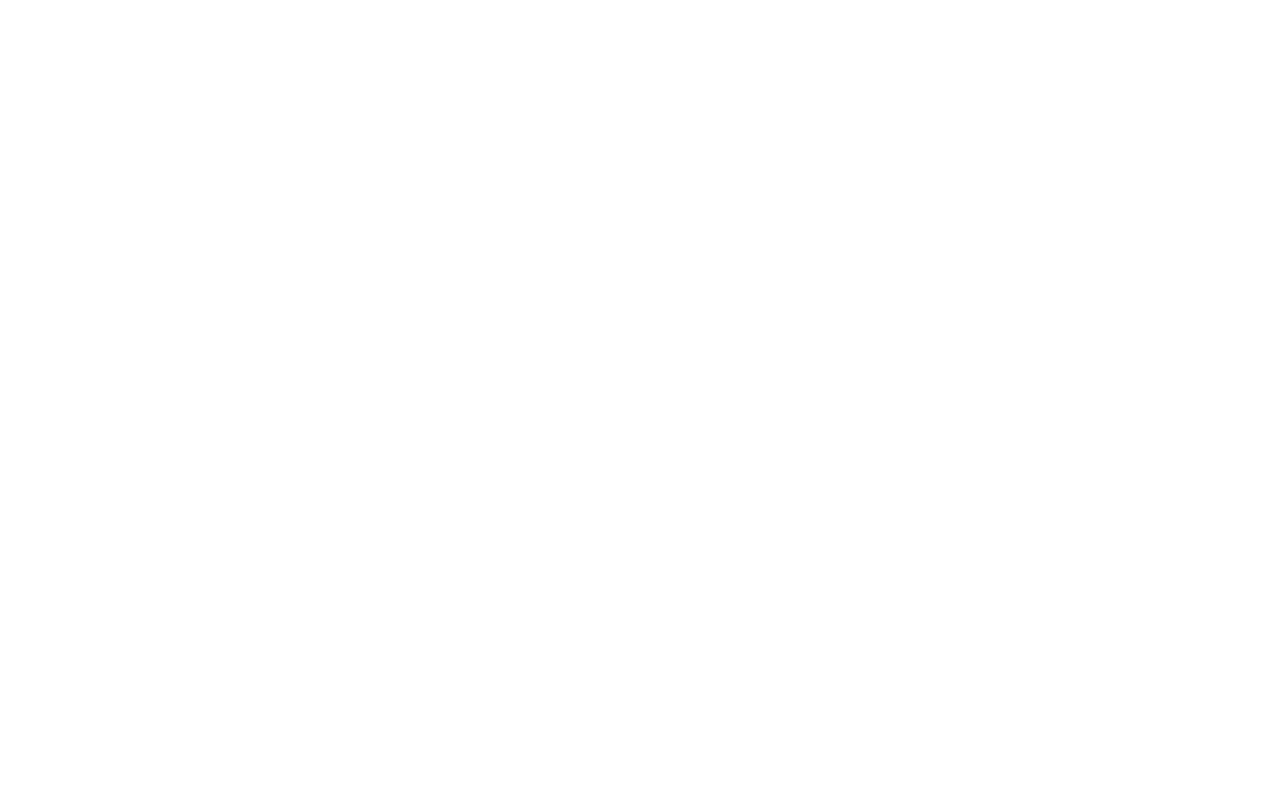
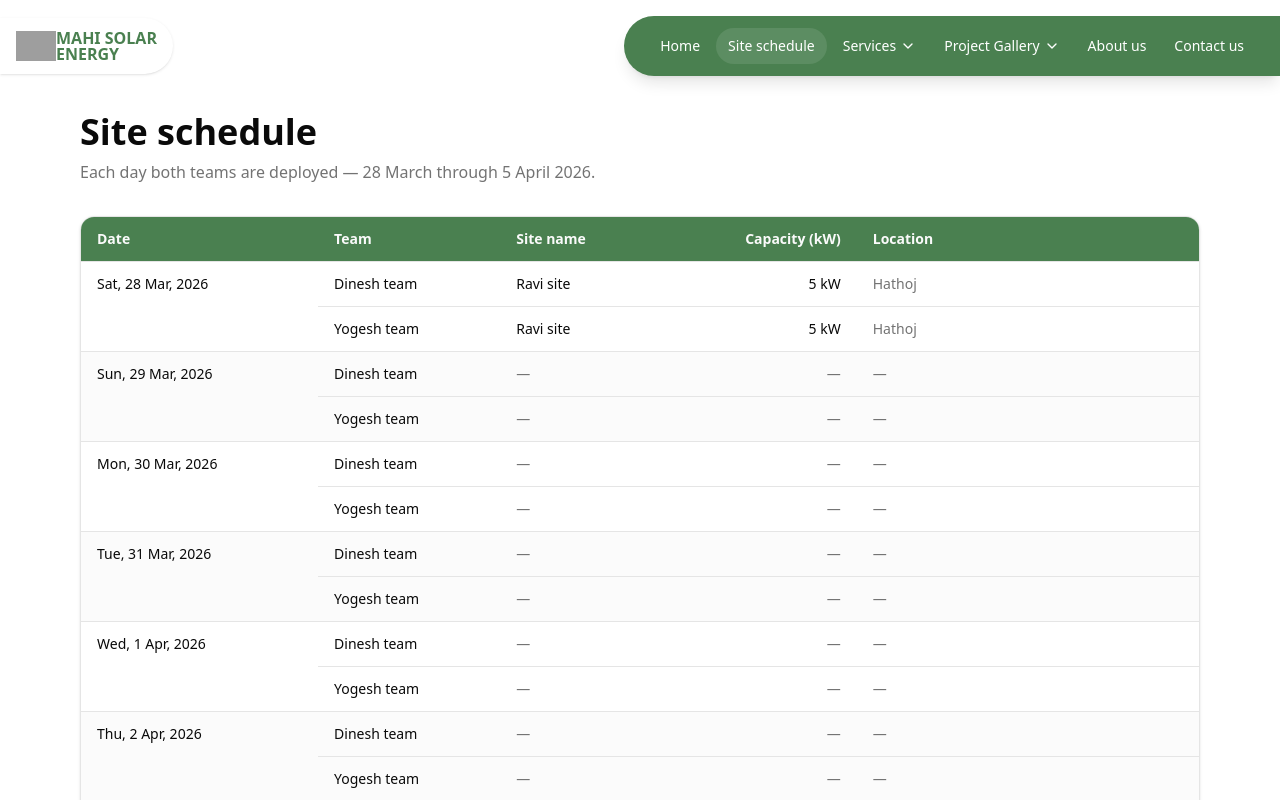
Before and after one commit to naren4488/mahisolarenergy, a React (Vite) app: page /schedule in a window 1280 px wide. Before the commit this address had no page. Shown: the top 800 px of the page. Built offline with nearby package versions, Linux system fonts and the light colour scheme; grey boxes are pictures that could not be loaded.

Commit message:
site schedule feature

```diff
--- a/src/App.tsx
+++ b/src/App.tsx
@@ -2,6 +2,7 @@
 import { RootLayout } from "@/layouts/RootLayout";
 import { HomePage } from "@/pages/HomePage";
 import { SimplePage } from "@/pages/SimplePage";
+import { SiteSchedulePage } from "@/pages/SiteSchedulePage";
 
 export function App() {
   return (
@@ -20,6 +21,7 @@
             }
           />
           <Route path="projects" element={<SimplePage title="Project gallery" />} />
+          <Route path="schedule" element={<SiteSchedulePage />} />
           <Route path="contact" element={<SimplePage title="Contact us" />} />
           <Route path="terms" element={<SimplePage title="Terms and conditions" />} />
           <Route path="privacy" element={<SimplePage title="Privacy policy" />} />
--- a/src/components/layout/Navigation.tsx
+++ b/src/components/layout/Navigation.tsx
@@ -4,6 +4,7 @@
 
 const navLinks = [
   { href: "/", label: "Home" },
+  { href: "/schedule", label: "Site schedule" },
   { href: "/services", label: "Services", hasDropdown: true },
   { href: "/projects", label: "Project Gallery", hasDropdown: true },
   { href: "/about", label: "About us" },
--- /dev/null
+++ b/src/data/team-site-schedule.json
@@ -0,0 +1,155 @@
+[
+  {
+    "date": "2026-03-28",
+    "teams": [
+      {
+        "teamName": "Dinesh team",
+        "siteName": "Ravi site",
+        "siteCapacityKw": 5,
+        "siteLocationAddress": "Hathoj"
+      },
+      {
+        "teamName": "Yogesh team",
+        "siteName": "Ravi site",
+        "siteCapacityKw": 5,
+        "siteLocationAddress": "Hathoj"
+      }
+    ]
+  },
+  {
+    "date": "2026-03-29",
+    "teams": [
+      {
+        "teamName": "Dinesh team",
+        "siteName": "",
+        "siteCapacityKw": null,
+        "siteLocationAddress": ""
+      },
+      {
+        "teamName": "Yogesh team",
+        "siteName": "",
+        "siteCapacityKw": null,
+        "siteLocationAddress": ""
+      }
+    ]
+  },
+  {
+    "date": "2026-03-30",
+    "teams": [
+      {
+        "teamName": "Dinesh team",
+        "siteName": "",
+        "siteCapacityKw": null,
+        "siteLocationAddress": ""
+      },
+      {
+        "teamName": "Yogesh team",
+        "siteName": "",
+        "siteCapacityKw": null,
+        "siteLocationAddress": ""
+      }
+    ]
+  },
+  {
+    "date": "2026-03-31",
+    "teams": [
+      {
+        "teamName": "Dinesh team",
+        "siteName": "",
+        "siteCapacityKw": null,
+        "siteLocationAddress": ""
+      },
+      {
+        "teamName": "Yogesh team",
+        "siteName": "",
+        "siteCapacityKw": null,
+        "siteLocationAddress": ""
+      }
+    ]
+  },
+  {
+    "date": "2026-04-01",
+    "teams": [
+      {
+        "teamName": "Dinesh team",
+        "siteName": "",
+        "siteCapacityKw": null,
+        "siteLocationAddress": ""
+      },
+      {
+        "teamName": "Yogesh team",
+        "siteName": "",
+        "siteCapacityKw": null,
+        "siteLocationAddress": ""
+      }
+    ]
+  },
+  {
+    "date": "2026-04-02",
+    "teams": [
+      {
+        "teamName": "Dinesh team",
+        "siteName": "",
+        "siteCapacityKw": null,
+        "siteLocationAddress": ""
+      },
+      {
+        "teamName": "Yogesh team",
+        "siteName": "",
+        "siteCapacityKw": null,
+        "siteLocationAddress": ""
+      }
+    ]
+  },
+  {
+    "date": "2026-04-03",
+    "teams": [
+      {
+        "teamName": "Dinesh team",
+        "siteName": "",
+        "siteCapacityKw": null,
+        "siteLocationAddress": ""
+      },
+      {
+        "teamName": "Yogesh team",
+        "siteName": "",
+        "siteCapacityKw": null,
+        "siteLocationAddress": ""
+      }
+    ]
+  },
+  {
+    "date": "2026-04-04",
+    "teams": [
+      {
+        "teamName": "Dinesh team",
+        "siteName": "",
+        "siteCapacityKw": null,
+        "siteLocationAddress": ""
+      },
+      {
+        "teamName": "Yogesh team",
+        "siteName": "",
+        "siteCapacityKw": null,
+        "siteLocationAddress": ""
+      }
+    ]
+  },
+  {
+    "date": "2026-04-05",
+    "teams": [
+      {
+        "teamName": "Dinesh team",
+        "siteName": "",
+        "siteCapacityKw": null,
+        "siteLocationAddress": ""
+      },
+      {
+        "teamName": "Yogesh team",
+        "siteName": "",
+        "siteCapacityKw": null,
+        "siteLocationAddress": ""
+      }
+    ]
+  }
+]
--- /dev/null
+++ b/src/pages/SiteSchedulePage.tsx
@@ -0,0 +1,118 @@
+import { useEffect, useMemo } from "react";
+import { Footer } from "@/components/layout/Footer";
+import scheduleData from "@/data/team-site-schedule.json";
+
+type TeamAssignment = {
+  teamName: string;
+  siteName: string;
+  siteCapacityKw: number | null;
+  siteLocationAddress: string;
+};
+
+type DaySchedule = {
+  date: string;
+  teams: TeamAssignment[];
+};
+
+const schedule = scheduleData as DaySchedule[];
+
+function formatDate(iso: string) {
+  const d = new Date(iso + "T12:00:00");
+  return new Intl.DateTimeFormat("en-IN", {
+    weekday: "short",
+    day: "numeric",
+    month: "short",
+    year: "numeric",
+  }).format(d);
+}
+
+function formatKw(kw: number | null) {
+  if (kw === null || Number.isNaN(kw)) return "";
+  return Number.isInteger(kw) ? String(kw) : kw.toFixed(1);
+}
+
+function cellText(value: string) {
+  return value.trim() === "" ? "—" : value;
+}
+
+export function SiteSchedulePage() {
+  useEffect(() => {
+    document.title = "Site schedule | Mahi Solar Energy";
+    const meta = document.querySelector('meta[name="description"]');
+    if (meta)
+      meta.setAttribute(
+        "content",
+        "Daily team assignments: Dinesh team and Yogesh team — 28 March to 5 April.",
+      );
+  }, []);
+
+  const sortedDays = useMemo(
+    () => [...schedule].sort((a, b) => a.date.localeCompare(b.date)),
+    [],
+  );
+
+  return (
+    <>
+      <div className="container mx-auto max-w-6xl px-4 pt-28 pb-12">
+        <h1 className="mb-2 text-3xl font-bold text-foreground md:text-4xl">Site schedule</h1>
+        <p className="mb-8 text-muted-foreground">
+          Each day both teams are deployed — 28 March through 5 April 2026.
+        </p>
+
+        <div className="overflow-x-auto rounded-xl border border-border shadow-sm">
+          <table className="w-full min-w-[640px] border-collapse text-left text-sm">
+            <thead>
+              <tr className="bg-primary text-primary-foreground">
+                <th className="px-4 py-3 font-semibold whitespace-nowrap">Date</th>
+                <th className="px-4 py-3 font-semibold whitespace-nowrap">Team</th>
+                <th className="px-4 py-3 font-semibold">Site name</th>
+                <th className="px-4 py-3 font-semibold whitespace-nowrap text-right">Capacity (kW)</th>
+                <th className="min-w-[220px] px-4 py-3 font-semibold">Location</th>
+              </tr>
+            </thead>
+            <tbody>
+              {sortedDays.map((day, dayIndex) =>
+                day.teams.map((team, teamIndex) => (
+                  <tr
+                    key={`${day.date}-${team.teamName}`}
+                    className={dayIndex % 2 === 0 ? "bg-card" : "bg-muted/40"}
+                  >
+                    {teamIndex === 0 ? (
+                      <td
+                        rowSpan={day.teams.length}
+                        className="border-t border-border align-top px-4 py-3 font-medium whitespace-nowrap text-foreground"
+                      >
+                        {formatDate(day.date)}
+                      </td>
+                    ) : null}
+                    <td className="border-t border-border px-4 py-3 font-medium whitespace-nowrap text-foreground">
+                      {team.teamName}
+                    </td>
+                    <td className="border-t border-border px-4 py-3 text-foreground">
+                      <span className={team.siteName.trim() === "" ? "text-muted-foreground" : ""}>
+                        {cellText(team.siteName)}
+                      </span>
+                    </td>
+                    <td className="border-t border-border px-4 py-3 text-right tabular-nums text-foreground">
+                      <span
+                        className={
+                          team.siteCapacityKw === null ? "text-muted-foreground" : ""
+                        }
+                      >
+                        {formatKw(team.siteCapacityKw) === "" ? "—" : `${formatKw(team.siteCapacityKw)} kW`}
+                      </span>
+                    </td>
+                    <td className="border-t border-border px-4 py-3 leading-snug text-muted-foreground">
+                      {cellText(team.siteLocationAddress)}
+                    </td>
+                  </tr>
+                )),
+              )}
+            </tbody>
+          </table>
+        </div>
+      </div>
+      <Footer />
+    </>
+  );
+}
--- a/tsconfig.app.json
+++ b/tsconfig.app.json
@@ -7,6 +7,7 @@
     "module": "ESNext",
     "skipLibCheck": true,
     "moduleResolution": "bundler",
+    "resolveJsonModule": true,
     "allowImportingTsExtensions": true,
     "isolatedModules": true,
     "moduleDetection": "force",
```
